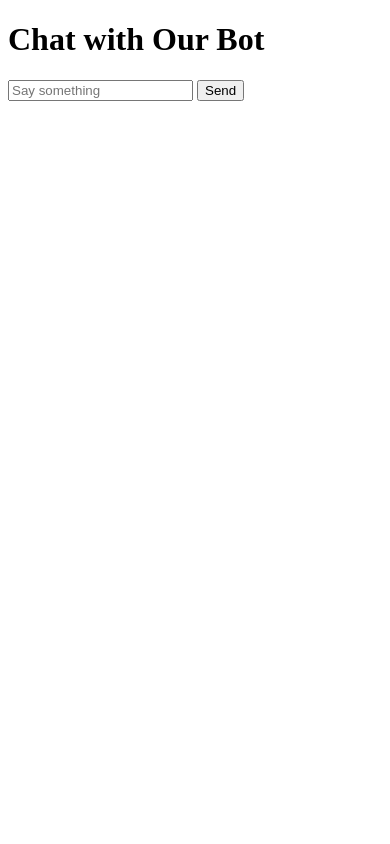
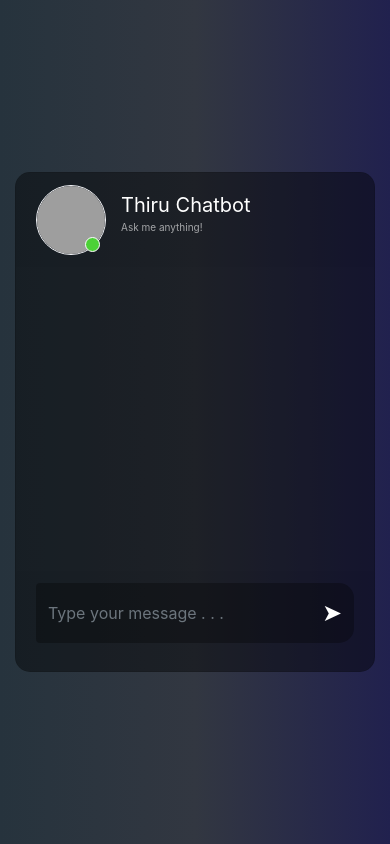
Before and after one commit to AayushGupta16/virtual-avatar, a Flask app: page / in a window 390 px wide. Run offline with Flask 3, Linux system fonts and the light colour scheme; some libraries are stand-ins or nearby versions; grey boxes are pictures that could not be loaded.

Commit message:
chatbot frontend

```diff
--- a/app.py
+++ b/app.py
@@ -4,13 +4,16 @@ from starter import process_message
 app = Flask(__name__)
 
 
-@app.route('/')
-def home():
-    return render_template('chat.html')
+@app.route("/")
+def index():
+    return render_template("chat.html")
 
 
-@app.route('/chat', methods=['POST'])
+@app.route("/chat", methods=["GET", "POST"])
 def chat():
-    user_message = request.form['message']
-    response = process_message(user_message)
-    return render_template('chat.html', response=response)
+    user_message = request.form["message"]
+    return process_message(user_message)
+
+
+if __name__ == "__main__":
+    app.run()
--- a/starter.py
+++ b/starter.py
@@ -84,5 +84,4 @@ def process_message(user_input):
         "You: My views about this are ... "
         "User: "
     )
-    response = agent.chat(prompt_template + user_input)
-    return response
+    return str(agent.chat(user_input + prompt_template))
--- /dev/null
+++ b/static/styles.css
@@ -0,0 +1,264 @@
+body,
+html {
+    height: 100%;
+    margin: 0;
+    background: rgb(44, 47, 59);
+    background: -webkit-linear-gradient(to right, rgb(40, 59, 34), rgb(54, 60, 70), rgb(32, 32, 43));
+    background: linear-gradient(to right, rgb(38, 51, 61), rgb(50, 55, 65), rgb(33, 33, 78));
+}
+
+.chat {
+    margin-top: auto;
+    margin-bottom: auto;
+}
+
+.card {
+    height: 500px;
+    border-radius: 15px !important;
+    background-color: rgba(0, 0, 0, 0.4) !important;
+}
+
+.contacts_body {
+    padding: 0.75rem 0 !important;
+    overflow-y: auto;
+    white-space: nowrap;
+}
+
+.msg_card_body {
+    overflow-y: auto;
+}
+
+.card-header {
+    border-radius: 15px 15px 0 0 !important;
+    border-bottom: 0 !important;
+}
+
+.card-footer {
+    border-radius: 0 0 15px 15px !important;
+    border-top: 0 !important;
+}
+
+.container {
+    align-content: center;
+}
+
+.search {
+    border-radius: 15px 0 0 15px !important;
+    background-color: rgba(0, 0, 0, 0.3) !important;
+    border: 0 !important;
+    color: white !important;
+}
+
+.search:focus {
+    box-shadow: none !important;
+    outline: 0px !important;
+}
+
+.type_msg {
+    background-color: rgba(0, 0, 0, 0.3) !important;
+    border: 0 !important;
+    color: white !important;
+    height: 60px !important;
+    overflow-y: auto;
+}
+
+.type_msg:focus {
+    box-shadow: none !important;
+    outline: 0px !important;
+}
+
+.attach_btn {
+    border-radius: 15px 0 0 15px !important;
+    background-color: rgba(0, 0, 0, 0.3) !important;
+    border: 0 !important;
+    color: white !important;
+    cursor: pointer;
+}
+
+.send_btn {
+    border-radius: 0 15px 15px 0 !important;
+    font-size: 1.5em;
+    background-color: rgba(0, 0, 0, 0.3) !important;
+    border: 0 !important;
+    color: white !important;
+    cursor: pointer;
+}
+
+.search_btn {
+    border-radius: 0 15px 15px 0 !important;
+    background-color: rgba(0, 0, 0, 0.3) !important;
+    border: 0 !important;
+    color: white !important;
+    cursor: pointer;
+}
+
+.contacts {
+    list-style: none;
+    padding: 0;
+}
+
+.contacts li {
+    width: 100% !important;
+    padding: 5px 10px;
+    margin-bottom: 15px !important;
+}
+
+.active {
+    background-color: rgba(0, 0, 0, 0.3);
+}
+
+.user_img {
+    height: 70px;
+    width: 70px;
+    border: 1.5px solid #f5f6fa;
+
+}
+
+.user_img_msg {
+    height: 40px;
+    width: 40px;
+    border: 1.5px solid #f5f6fa;
+
+}
+
+.img_cont {
+    position: relative;
+    height: 70px;
+    width: 70px;
+}
+
+.img_cont_msg {
+    height: 40px;
+    width: 40px;
+}
+
+.online_icon {
+    position: absolute;
+    height: 15px;
+    width: 15px;
+    background-color: #4cd137;
+    border-radius: 50%;
+    bottom: 0.2em;
+    right: 0.4em;
+    border: 1.5px solid white;
+}
+
+.offline {
+    background-color: #c23616 !important;
+}
+
+.user_info {
+    margin-top: auto;
+    margin-bottom: auto;
+    margin-left: 15px;
+}
+
+.user_info span {
+    font-size: 20px;
+    color: white;
+}
+
+.user_info p {
+    font-size: 10px;
+    color: rgba(255, 255, 255, 0.6);
+}
+
+.video_cam {
+    margin-left: 50px;
+    margin-top: 5px;
+}
+
+.video_cam span {
+    color: white;
+    font-size: 20px;
+    cursor: pointer;
+    margin-right: 20px;
+}
+
+.msg_cotainer {
+    margin-top: auto;
+    margin-bottom: auto;
+    margin-left: 10px;
+    border-radius: 25px;
+    background-color: rgb(82, 172, 255);
+    padding: 10px;
+    position: relative;
+}
+
+.msg_cotainer_send {
+    margin-top: auto;
+    margin-bottom: auto;
+    margin-right: 10px;
+    border-radius: 25px;
+    background-color: #58cc71;
+    padding: 10px;
+    position: relative;
+}
+
+.msg_time {
+    position: absolute;
+    left: 0;
+    bottom: -15px;
+    color: rgba(255, 255, 255, 0.5);
+    font-size: 10px;
+}
+
+.msg_time_send {
+    position: absolute;
+    right: 0;
+    bottom: -15px;
+    color: rgba(255, 255, 255, 0.5);
+    font-size: 10px;
+}
+
+.msg_head {
+    position: relative;
+}
+
+#action_menu_btn {
+    position: absolute;
+    right: 10px;
+    top: 10px;
+    color: white;
+    cursor: pointer;
+    font-size: 20px;
+}
+
+.action_menu {
+    z-index: 1;
+    position: absolute;
+    padding: 15px 0;
+    background-color: rgba(0, 0, 0, 0.5);
+    color: white;
+    border-radius: 15px;
+    top: 30px;
+    right: 15px;
+    display: none;
+}
+
+.action_menu ul {
+    list-style: none;
+    padding: 0;
+    margin: 0;
+}
+
+.action_menu ul li {
+    width: 100%;
+    padding: 10px 15px;
+    margin-bottom: 5px;
+}
+
+.action_menu ul li i {
+    padding-right: 10px;
+}
+
+.action_menu ul li:hover {
+    cursor: pointer;
+    background-color: rgba(0, 0, 0, 0.2);
+}
+
+@media(max-width: 576px) {
+    .contacts_card {
+        margin-bottom: 15px !important;
+    }
+}
--- a/templates/chat.html
+++ b/templates/chat.html
@@ -1,17 +1,72 @@
+<script src="//cdnjs.cloudflare.com/ajax/libs/jquery/3.2.1/jquery.min.js"></script>
+
 <!DOCTYPE html>
 <html lang="en">
 <head>
     <meta charset="UTF-8">
-    <title>Chatbot</title>
+    <title>Thiru Chatbot</title>
+    <link href="//maxcdn.bootstrapcdn.com/bootstrap/4.1.1/css/bootstrap.min.css" rel="stylesheet" id="bootstrap-css">
+    <link href="/static/styles.css" rel="stylesheet"> <!-- Linking your styles.css -->
 </head>
 <body>
-    <h1>Chat with Our Bot</h1>
-    <form action="/chat" method="post">
-        <input type="text" name="message" placeholder="Say something" required>
-        <input type="submit" value="Send">
-    </form>
-    {% if response %}
-        <p><strong>Bot:</strong> {{ response }}</p>
-    {% endif %}
+    <div class="container-fluid h-100">
+        <div class="row justify-content-center h-100">
+            <div class="col-md-8 col-xl-6 chat">
+                <div class="card">
+                    <div class="card-header msg_head">
+                        <div class="d-flex bd-highlight">
+                            <div class="img_cont">
+                                <img src="https://i.ibb.co/fSNP7Rz/icons8-chatgpt-512.png" class="rounded-circle user_img">
+                                <span class="online_icon"></span>
+                            </div>
+                            <div class="user_info">
+                                <span>Thiru Chatbot</span>
+                                <p>Ask me anything!</p>
+                            </div>
+                        </div>
+                    </div>
+                    <div id="messageFormeight" class="card-body msg_card_body">
+                        <!-- Your message content goes here -->
+                    </div>
+                    <div class="card-footer">
+                        <form id="messageArea" class="input-group">
+                            <input type="text" id="text" name="message" placeholder="Type your message . . ." autocomplete="off" class="form-control type_msg" required/>
+							<input type="submit" value="➤" class="input-group-text send_btn">
+                        </form>
+                    </div>
+                </div>
+            </div>
+        </div>
+    </div>
+
+	<script>
+		$(document).ready(function() {
+			$("#messageArea").on("submit", function(event) {
+				const date = new Date();
+				const hour = date.getHours();
+				const minute = date.getMinutes();
+				const str_minute = minute < 10 ? '0' + minute : minute;
+				const str_time = hour+":"+str_minute;
+				var rawText = $("#text").val();
+
+				var userHtml = '<div class="d-flex justify-content-end mb-4"><div class="msg_cotainer_send">' + rawText + '<span class="msg_time_send">'+ str_time + '</span></div><div class="img_cont_msg"><img src="https://i.ibb.co/d5b84Xw/Untitled-design.png" class="rounded-circle user_img_msg"></div></div>';
+
+				$("#text").val("");
+				$("#messageFormeight").append(userHtml);
+
+				$.ajax({
+					type: "POST",
+					url: "/chat",
+					data: { message: rawText }
+				}).done(function(data) {
+					var botHtml = '<div class="d-flex justify-content-start mb-4"><div class="img_cont_msg"><img src="https://i.ibb.co/fSNP7Rz/icons8-chatgpt-512.png" class="rounded-circle user_img_msg"></div><div class="msg_cotainer">' + data + '<span class="msg_time">' + str_time + '</span></div></div>';
+					$("#messageFormeight").append($.parseHTML(botHtml));
+				});
+				event.preventDefault();
+			});
+		});
+	</script>
+
+
 </body>
 </html>
```
